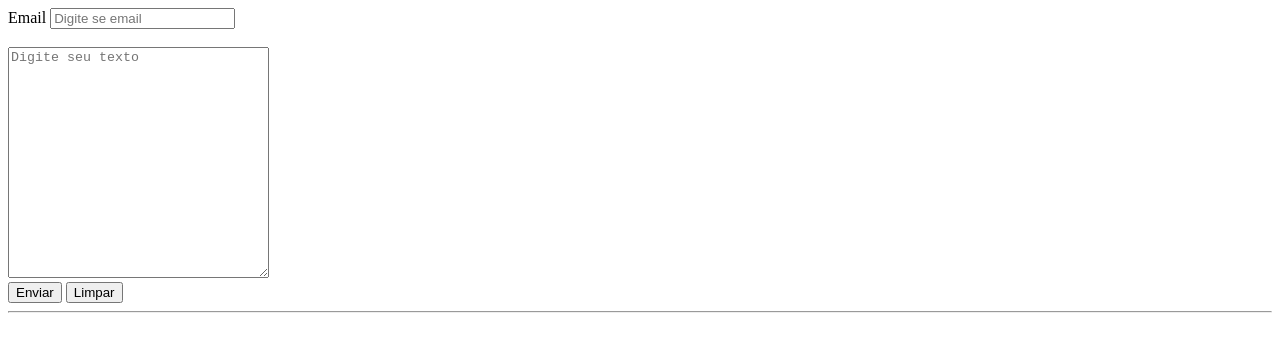
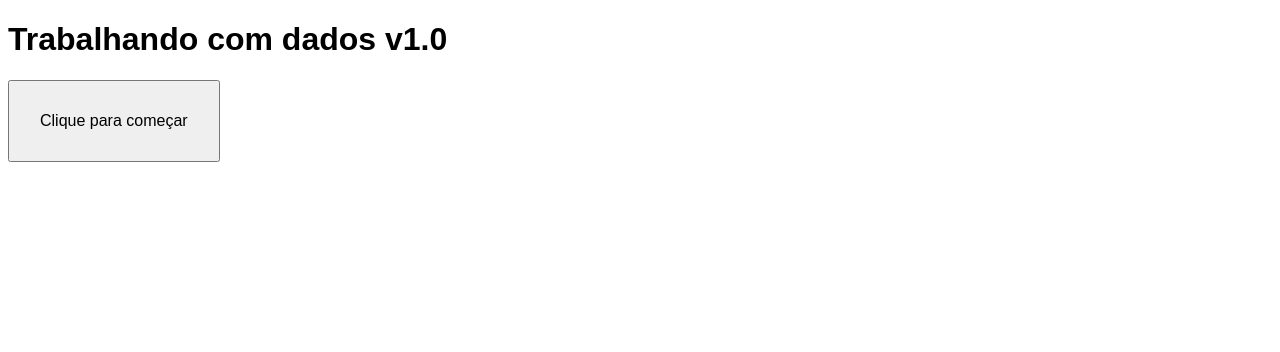
Before and after one commit to MiguelJordano/Miguel, a plain HTML site: page Index.HTML in a window 1280 px wide. Drawn offline with Linux system fonts and the light colour scheme.

```diff
--- a/Index.HTML
+++ b/Index.HTML
@@ -1,33 +1,22 @@
 <!DOCTYPE html>
 <html lang="pt-br">
-
 <head>
     <meta charset="UTF-8">
     <meta name="viewport" content="width=device-width, initial-scale=1.0">
-    <title>Formulário </title>
+    <title>Dados com JS</title>
+    <style>
+        body { font: 12pt Arial; }
+        button { font-size: 12pt; padding: 30px; }
+    </style>
 </head>
-
 <body>
-
-
-    <form>
-
-        <Div>
-            <label for="Email">Email</label>
-            <input id="Email" type="text" placeholder="Digite se email"><br><br>
-        </Div>
-
-        <Form>
-            <textarea rows="15" cols="30" placeholder="Digite seu texto"></textarea>
-            <br>
-
-            <input type="button" name="Enviar" value="Enviar">
-            <input type="submit" name="Limpar" value="Limpar">
-        </Form>
-
-        <hr>
-
-    </form>
+    <h1>Trabalhando com dados v1.0</h1>
+    <button onclick="inicio()">Clique para começar</button>
+    <script>
+        function inicio() {
+            let nome = window.prompt('Qual é o seu nome? ')
+            window.alert(`Olá, ${nome}! É um prazer te conhecer!`)
+        }
+    </script>
 </body>
-
 </html>
```
Also changed, not shown: Atividade 9.Js (added).
